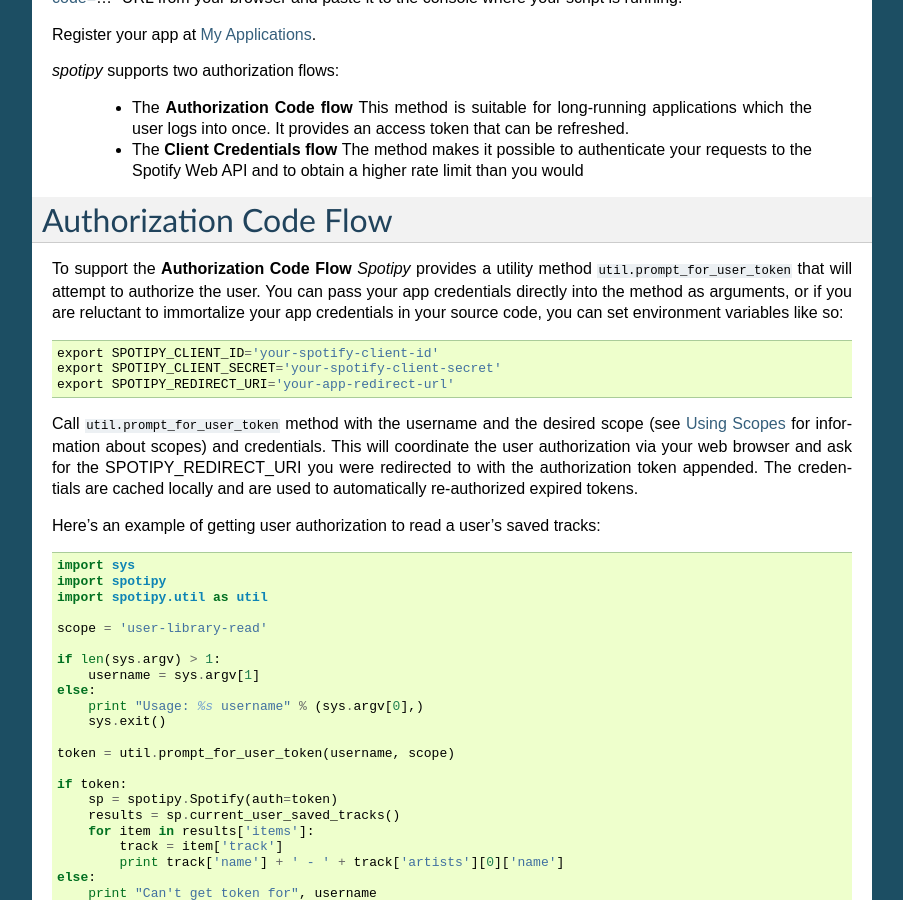
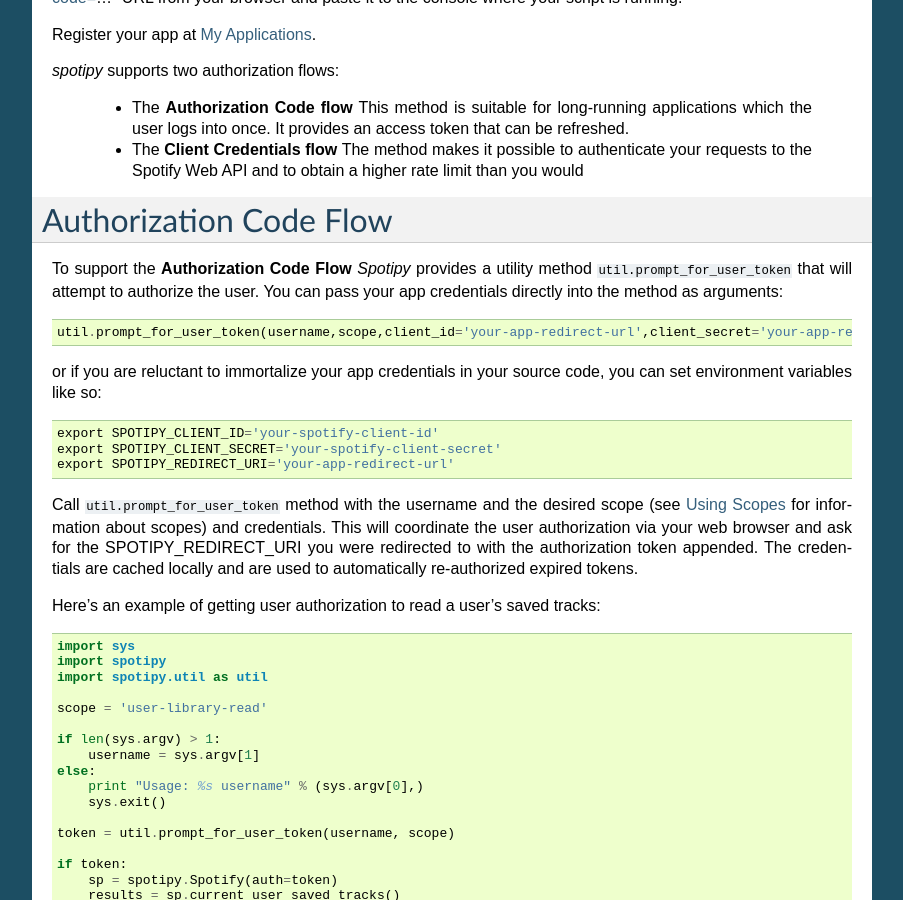
Before and after one commit to spotipy-dev/spotipy, a Sphinx documentation site: the page built from docs/index.rst, in a window 1280 px wide and 900 px high, scrolled down 2149 px. Shown: the whole window, without its empty margins (198-1101 px from the left). Built offline with Sphinx 7.4.7, drawn with Linux system fonts in a browser that asks for light colours.

Commit message:
Passing credentials into method
clear example of using credentials without having to use environment variables

```diff
--- a/docs/index.rst
+++ b/docs/index.rst
@@ -125,7 +125,10 @@
 =======================
 To support the **Authorization Code Flow** *Spotipy* provides a
 utility method ``util.prompt_for_user_token`` that will attempt to authorize the
-user.  You can pass your app credentials directly into the method as arguments,
+user.  You can pass your app credentials directly into the method as arguments::
+
+    util.prompt_for_user_token(username,scope,client_id='your-app-redirect-url',client_secret='your-app-redirect-url',redirect_uri='your-app-redirect-url')
+
 or if you are reluctant to immortalize your app credentials in your source code,
 you can set environment variables like so::
 
```
